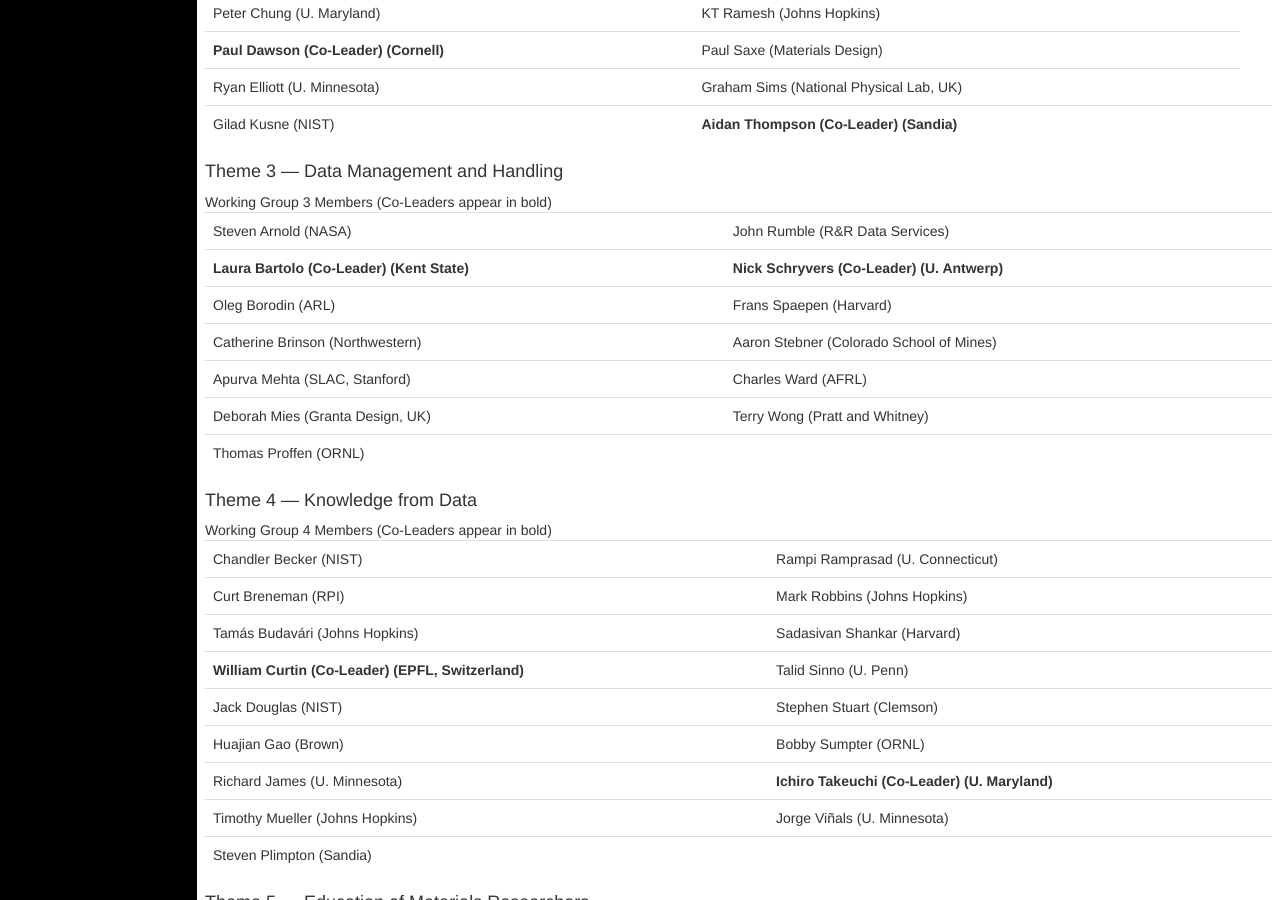
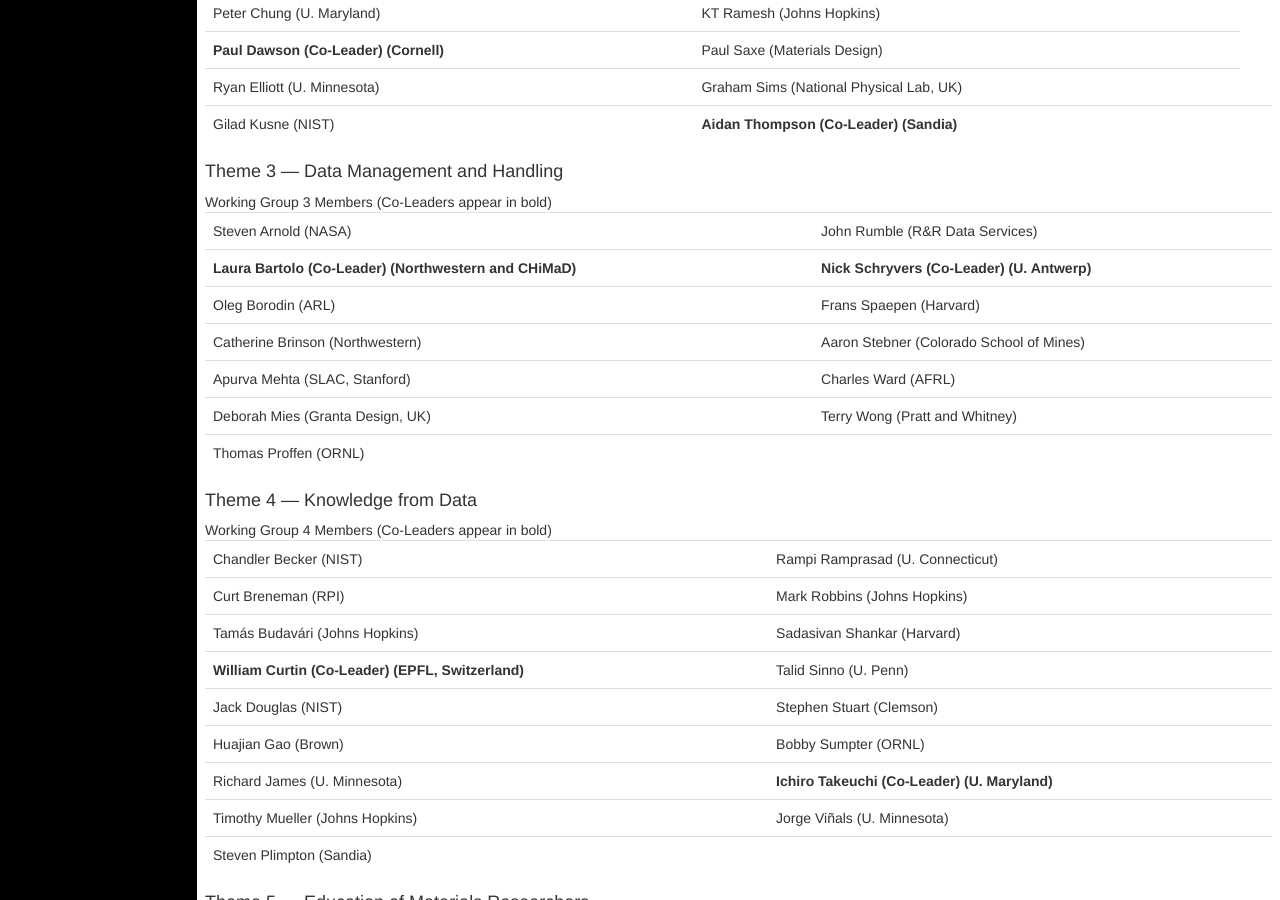
Before and after one commit to riseofdata/riseofdata.github.io, a Jekyll site: the page built from umd-workshop.html, in a window 1280 px wide and 900 px high, scrolled down 2675 px. Built offline with Jekyll 4.4.1, drawn with Linux system fonts in a browser that asks for light colours; some of the changed text lies outside the part shown.

Commit message:
Changed Laura Bartolo address to Northwestern and CHiMaD

```diff
--- a/background.html
+++ b/background.html
@@ -118,7 +118,7 @@
   <td>
    Theme 3 &#8212; Data Management and Handling
    <ul>
-    <li><a href="https://www.kent.edu/cmi/profile/laura-bartolo" target="_blank">Laura Bartolo (Kent State)</a></li>
+    <li><a href="https://www.kent.edu/cmi/profile/laura-bartolo" target="_blank">Laura Bartolo (Northwestern and CHiMaD)</a></li>
     <li><a href="https://www.uantwerpen.be/en/staff/nick-schryvers/" target="_blank">Nick Schryvers (U. Antwerp)</a></li>
    </ul>
   </td>
--- a/umd-workshop.html
+++ b/umd-workshop.html
@@ -141,7 +141,7 @@
 <tr>
 <td>
 Theme 3:
-<a href="https://www.kent.edu/cmi/profile/laura-bartolo" target="_blank">Laura Bartolo (Kent State)</a><br>
+<a href="https://www.kent.edu/cmi/profile/laura-bartolo" target="_blank">Laura Bartolo (Northwestern and CHiMaD)</a><br>
 Finding Data in Your Lab and Beyond
 </td>
 <td class="slides">
@@ -456,7 +456,7 @@
       <td>John Rumble (R&amp;R Data Services)</td>
    </tr>
    <tr>
-      <td><b>Laura Bartolo (Co-Leader) (Kent State)</b></td>
+      <td><b>Laura Bartolo (Co-Leader) (Northwestern and CHiMaD)</b></td>
       <td><b>Nick Schryvers (Co-Leader) (U. Antwerp)</b></td>
    </tr>
    <tr>
```
